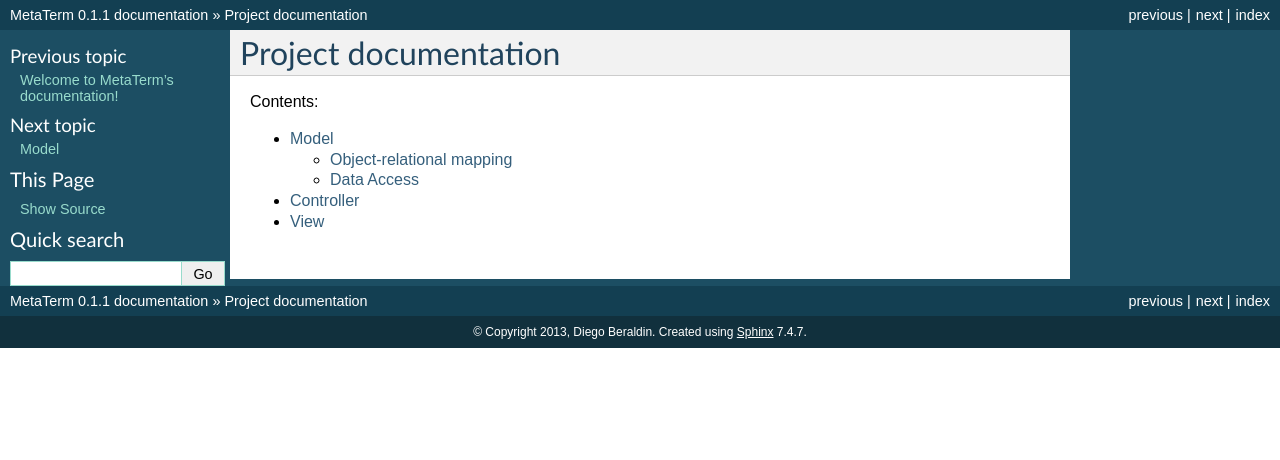
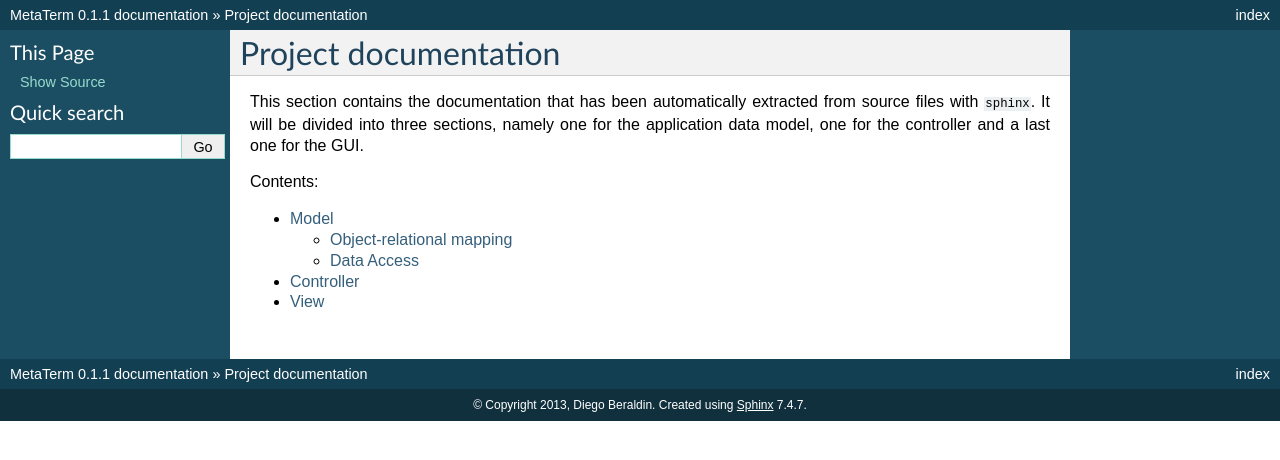
Before and after one commit to diegoberaldin/MetaTerm, a Sphinx documentation site: the page built from doc/code.rst, in a window 1280 px wide. Shown: the top 460 px of the page. Built offline with Sphinx 7.4.7, drawn with Linux system fonts in a browser that asks for light colours.

Commit message:
Updates to make documentation a little more readable.

```diff
--- a/doc/code.rst
+++ b/doc/code.rst
@@ -1,5 +1,9 @@
 Project documentation
 =====================
+
+This section contains the documentation that has been automatically extracted from source files with ``sphinx``.
+It will be divided into three sections, namely one for the application data model, one for the controller and a last
+one for the GUI.
 
 Contents:
 
```
Also changed, not shown: doc/index.rst (+10 -7 lines).
